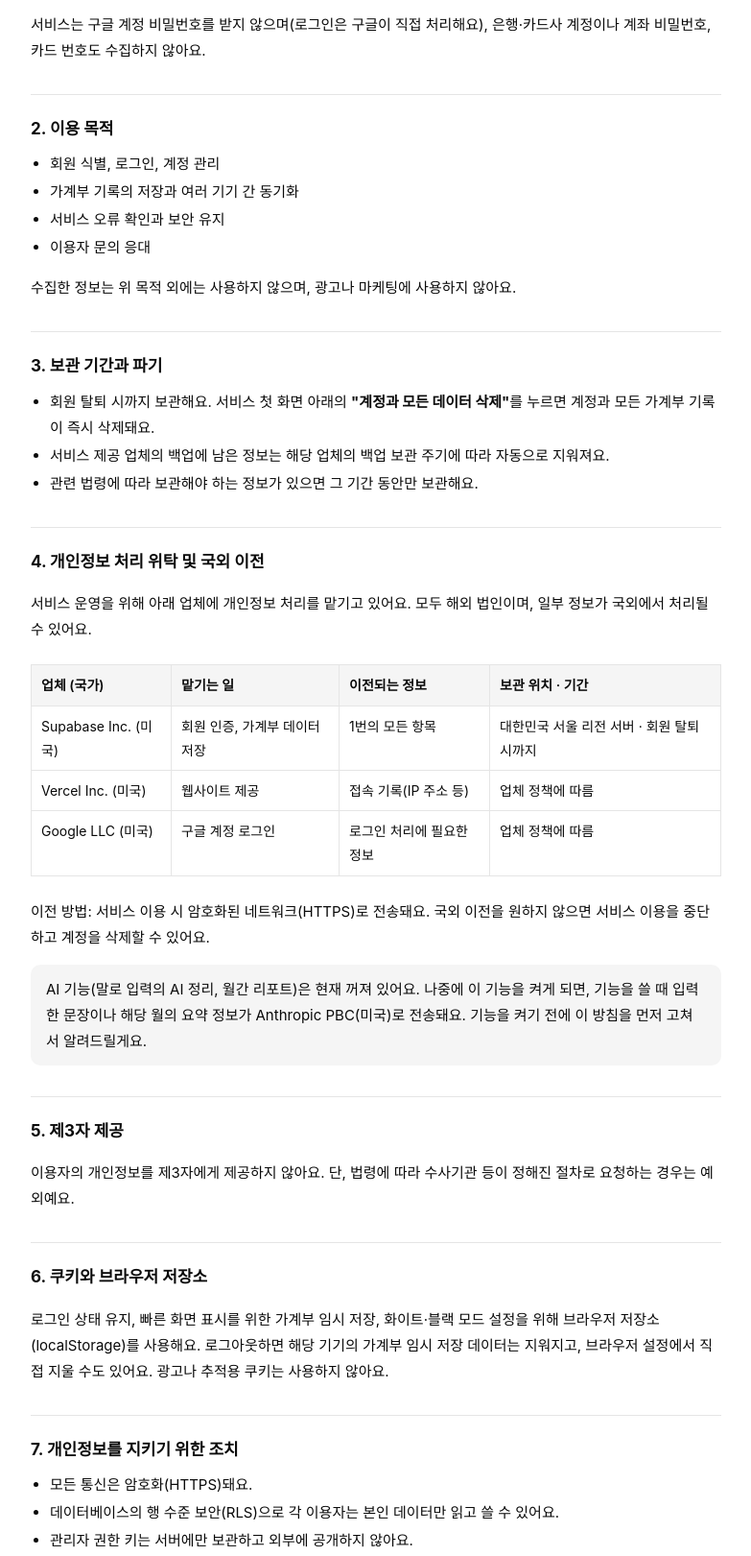
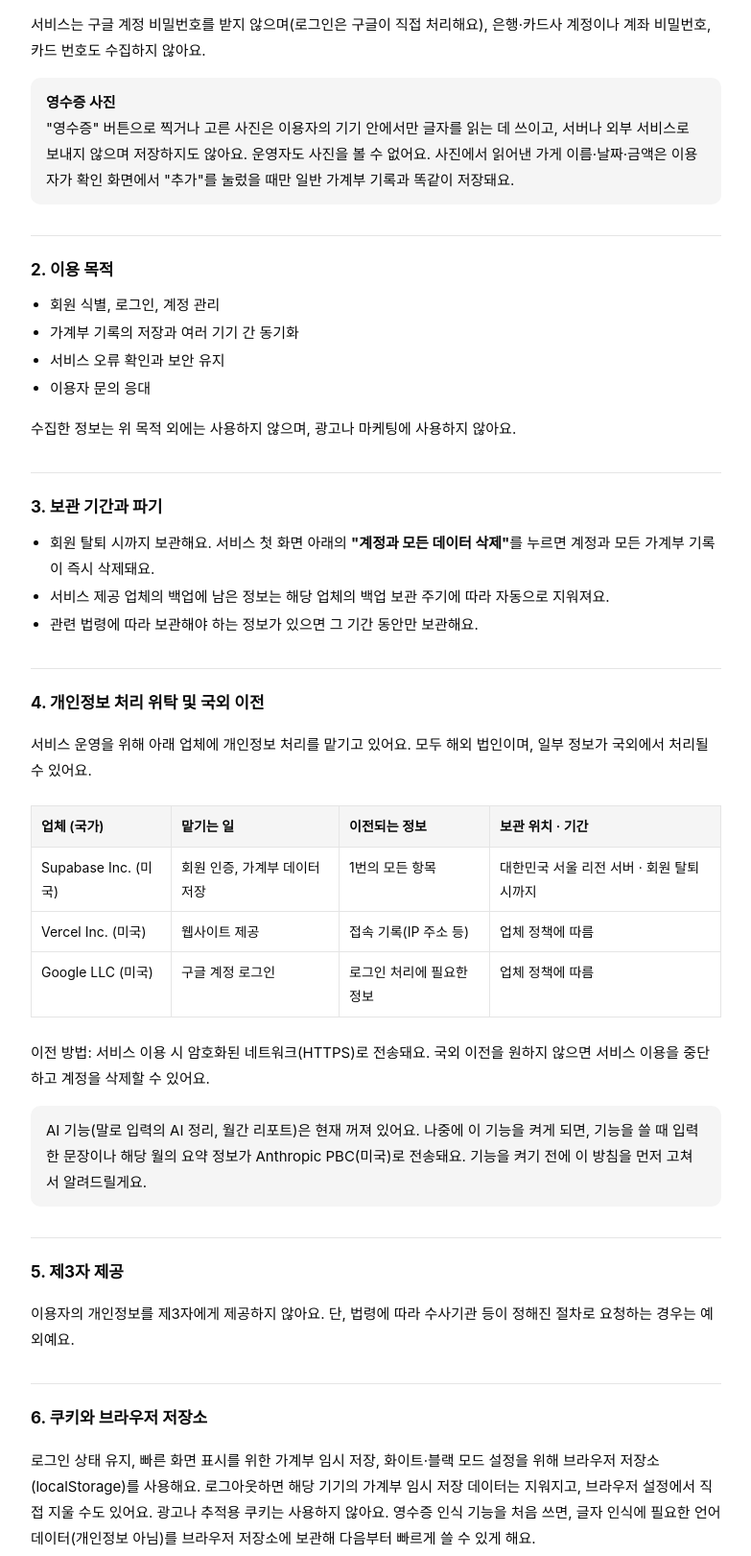
Before and after one commit to Aqua99-99/Hanhae-Gagyebu, a plain HTML site: page web/privacy.html in a window 1280 px wide. Shown: the part 557-2178 px from the top of the page at 96% size, without its empty margins (248-1031 px from the left). Drawn offline with Linux system fonts and the light colour scheme.

Commit message:
Add files via upload

```diff
--- a/web/privacy.html
+++ b/web/privacy.html
@@ -40,6 +40,7 @@ th{background:var(--soft);font-weight:600}
 <tr><td>자동으로 생성되는 정보</td><td>로그인 유지를 위한 인증 정보, 접속 기록(서비스 제공 업체의 서버 로그)</td></tr>
 </table></div>
 <p>서비스는 구글 계정 비밀번호를 받지 않으며(로그인은 구글이 직접 처리해요), 은행·카드사 계정이나 계좌 비밀번호, 카드 번호도 수집하지 않아요.</p>
+<div class="box"><b>영수증 사진</b><br>"영수증" 버튼으로 찍거나 고른 사진은 이용자의 기기 안에서만 글자를 읽는 데 쓰이고, 서버나 외부 서비스로 보내지 않으며 저장하지도 않아요. 운영자도 사진을 볼 수 없어요. 사진에서 읽어낸 가게 이름·날짜·금액은 이용자가 확인 화면에서 "추가"를 눌렀을 때만 일반 가계부 기록과 똑같이 저장돼요.</div>
 
 <h2>2. 이용 목적</h2>
 <ul>
@@ -72,7 +73,7 @@ th{background:var(--soft);font-weight:600}
 <p>이용자의 개인정보를 제3자에게 제공하지 않아요. 단, 법령에 따라 수사기관 등이 정해진 절차로 요청하는 경우는 예외예요.</p>
 
 <h2>6. 쿠키와 브라우저 저장소</h2>
-<p>로그인 상태 유지, 빠른 화면 표시를 위한 가계부 임시 저장, 화이트·블랙 모드 설정을 위해 브라우저 저장소(localStorage)를 사용해요. 로그아웃하면 해당 기기의 가계부 임시 저장 데이터는 지워지고, 브라우저 설정에서 직접 지울 수도 있어요. 광고나 추적용 쿠키는 사용하지 않아요.</p>
+<p>로그인 상태 유지, 빠른 화면 표시를 위한 가계부 임시 저장, 화이트·블랙 모드 설정을 위해 브라우저 저장소(localStorage)를 사용해요. 로그아웃하면 해당 기기의 가계부 임시 저장 데이터는 지워지고, 브라우저 설정에서 직접 지울 수도 있어요. 광고나 추적용 쿠키는 사용하지 않아요. 영수증 인식 기능을 처음 쓰면, 글자 인식에 필요한 언어 데이터(개인정보 아님)를 브라우저 저장소에 보관해 다음부터 빠르게 쓸 수 있게 해요.</p>
 
 <h2>7. 개인정보를 지키기 위한 조치</h2>
 <ul>
@@ -100,7 +101,7 @@ th{background:var(--soft);font-weight:600}
 <h2>11. 방침의 변경</h2>
 <p>이 방침이 바뀌면 시행 7일 전부터 서비스 화면을 통해 알려드려요. 이용자에게 불리한 중요한 변경은 30일 전부터 알려드려요.</p>
 
-<p class="foot">공고일 · 시행일: 2026년 9월 30일</p>
+<p class="foot">공고일 · 시행일: 2026년 9월 30일<br>최종 수정일: 2026년 10월 2일 (영수증 사진 처리 안내 추가)</p>
 </main>
 </body>
 </html>
```
